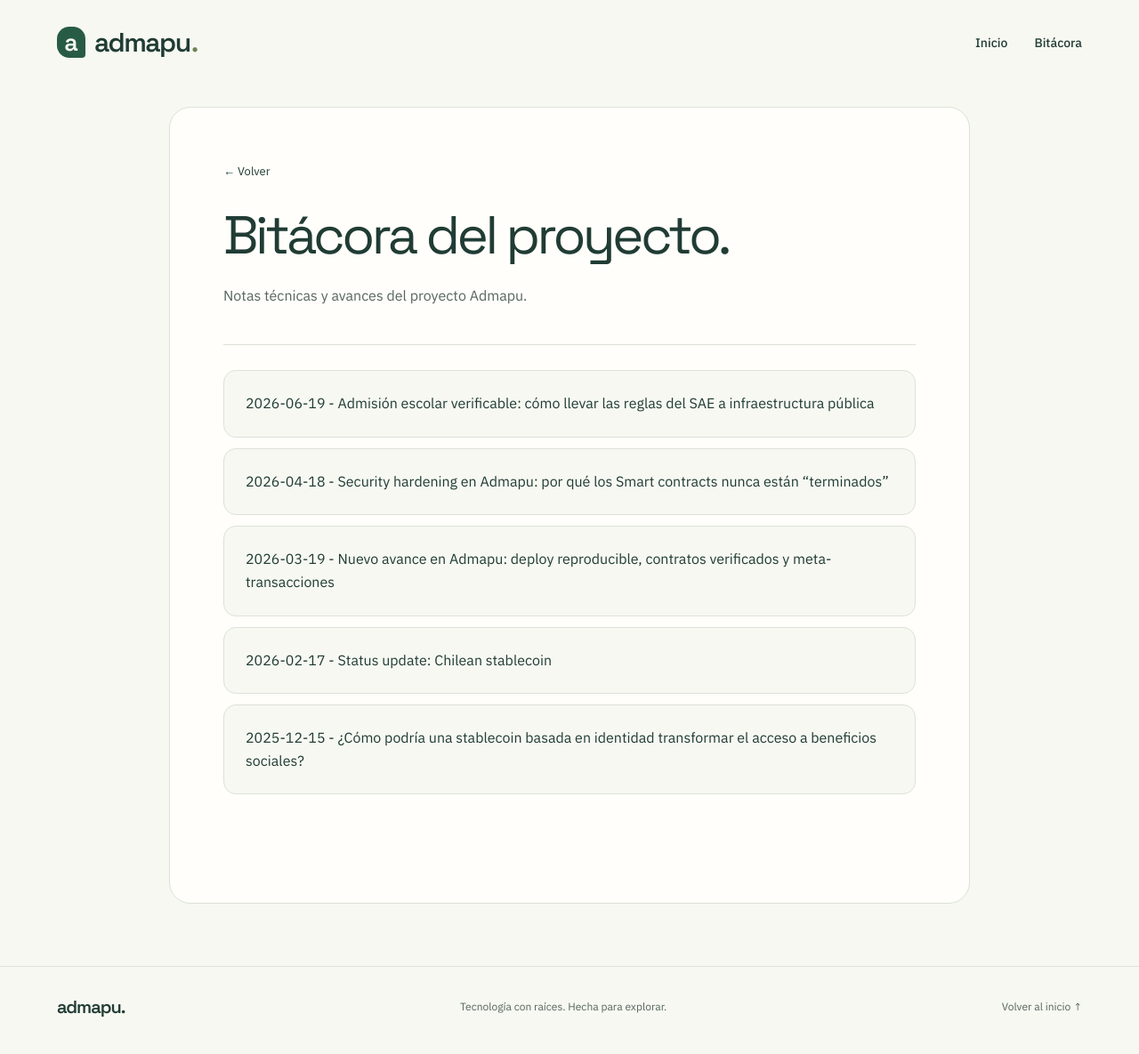
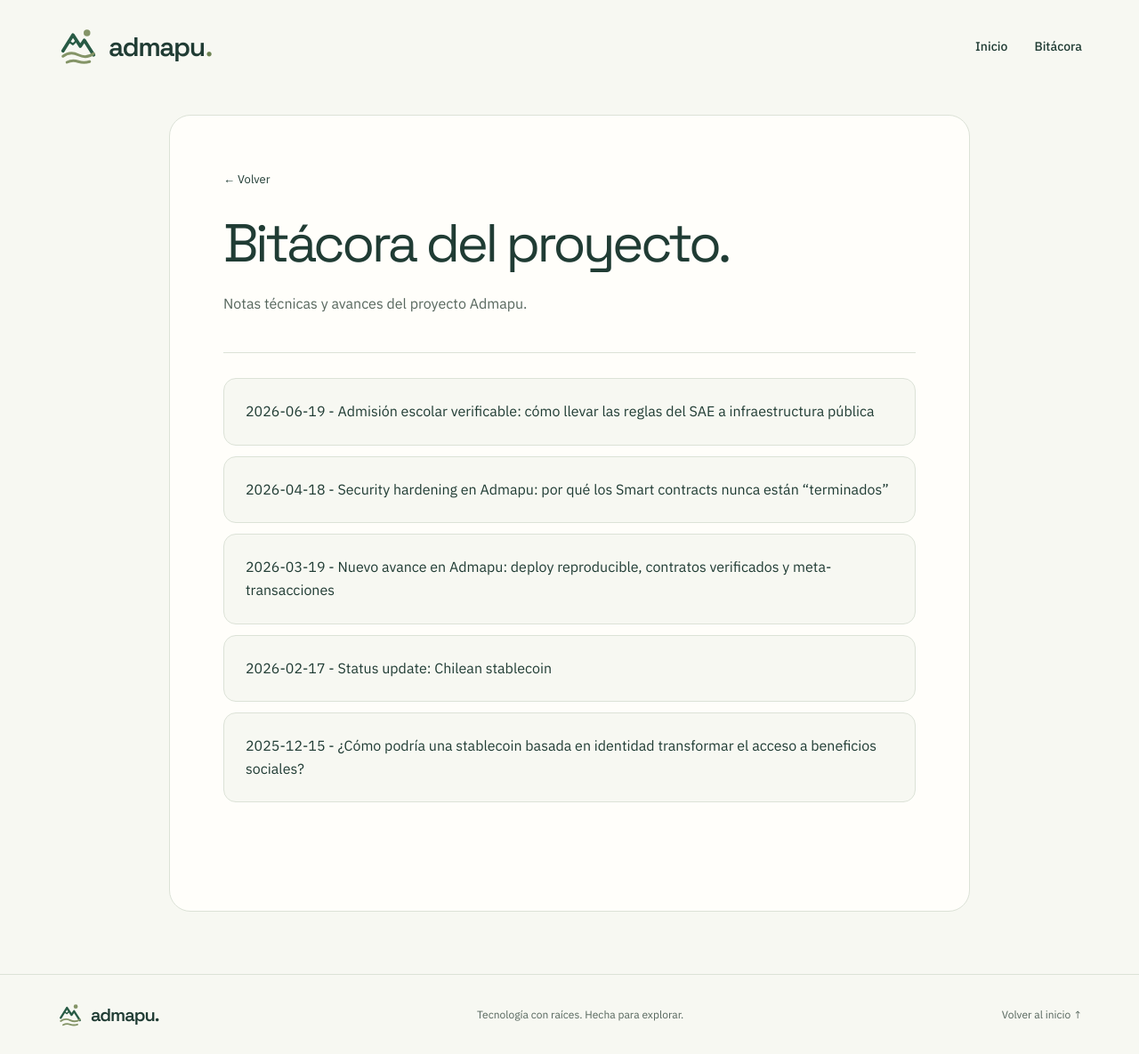
Before and after one commit to Admapu/web, a website built with Vite: page blog/index.html in a window 1280 px wide. Shown: the whole page at 89% size. Built offline with nearby package versions, Linux system fonts and the light colour scheme.

Commit message:
Create a landscape-inspired Admapu logo and favicon

```diff
--- a/blog/index.html
+++ b/blog/index.html
@@ -3,6 +3,7 @@
   <head>
     <meta charset="UTF-8" />
     <meta name="viewport" content="width=device-width, initial-scale=1.0" />
+    <link rel="icon" type="image/svg+xml" href="/admapu-symbol.svg" />
     <title>Admapu Blog</title>
     <link rel="preconnect" href="https://fonts.googleapis.com" />
     <link rel="preconnect" href="https://fonts.gstatic.com" crossorigin />
@@ -12,7 +13,7 @@
   <body class="blog-page">
     <a class="skip-link" href="#main">Saltar al contenido</a>
     <header class="site-header">
-      <a class="wordmark" href="/" aria-label="Admapu, inicio"><span class="brand-mark" aria-hidden="true">a</span>admapu<span class="brand-dot">.</span></a>
+      <a class="wordmark" href="/" aria-label="Admapu, inicio"><img class="brand-mark" src="/admapu-symbol.svg" alt="" width="48" height="48" />admapu<span class="brand-dot">.</span></a>
       <nav class="site-nav" aria-label="Navegación principal"><a href="/">Inicio</a><a href="/blog/" aria-current="page">Bitácora</a></nav>
     </header>
 
@@ -33,7 +34,7 @@
       </section>
     </main>
 
-    <footer class="site-footer"><a class="footer-brand" href="/">admapu.</a><p>Tecnología con raíces. Hecha para explorar.</p><a href="/">Volver al inicio ↑</a></footer>
+    <footer class="site-footer"><a class="footer-brand" href="/" aria-label="Admapu, inicio"><img src="/admapu-symbol.svg" alt="" width="30" height="30" />admapu.</a><p>Tecnología con raíces. Hecha para explorar.</p><a href="/">Volver al inicio ↑</a></footer>
     <script type="module" src="/src/blog.js"></script>
   </body>
 </html>
--- a/src/styles.css
+++ b/src/styles.css
@@ -19,7 +19,7 @@ a:focus-visible { outline: 3px solid #397a59; outline-offset: 5px; border-radius
 .site-header { padding: 28px 5%; display: flex; justify-content: space-between; align-items: center; gap: 24px; }
 .wordmark { display: inline-flex; align-items: center; gap: 10px; font: 600 30px var(--font-title); letter-spacing: -1.5px; text-decoration: none; }
 .brand-dot { color: #6d8353; margin-left: -9px; }
-.brand-mark { display: grid; place-items: center; width: 32px; height: 35px; border-radius: 14px 14px 4px 14px; background: var(--green); color: var(--paper); font-size: 27px; letter-spacing: -2px; padding-right: 2px; }
+.brand-mark { display: block; width: 48px; height: 48px; flex-shrink: 0; }
 .site-nav { display: flex; align-items: center; gap: 30px; font-size: 14px; font-weight: 500; }
 .site-nav > a:not(.button) { text-decoration: none; }
 .site-nav > a:not(.button):hover, .text-link:hover, .site-footer a:hover { color: #397a59; text-decoration: underline; }
@@ -55,7 +55,7 @@ h1, h2, h3 { font-family: var(--font-title); font-weight: 400; }
 .principle p { font-size: 14px; color: var(--muted); line-height: 1.8; margin: 0 0 15px; }
 .site-footer { border-top: 1px solid var(--line); display: flex; justify-content: space-between; align-items: center; gap: 20px; padding: 25px 5%; font-size: 12px; color: var(--muted); }
 .site-footer a { text-decoration: none; }
-.footer-brand { font: 600 20px var(--font-title); color: var(--ink); letter-spacing: -1px; }
+.footer-brand { display: inline-flex; align-items: center; gap: 8px; font: 600 20px var(--font-title); color: var(--ink); letter-spacing: -1px; }
 /* The same quiet palette carries through the blog and article pages. */
 .blog-content { padding: 25px 5% 70px; }
 .blog-shell { width: min(900px, 100%); margin: auto; padding: clamp(22px, 5vw, 60px); background: #fffefa; border: 1px solid var(--line); border-radius: 24px; }
```
Also changed, not shown: blog/stablecoin-identidad-beneficios-sociales/index.html (+3 -2 lines), index.html (+3 -2 lines), public/admapu-symbol.svg (added).
